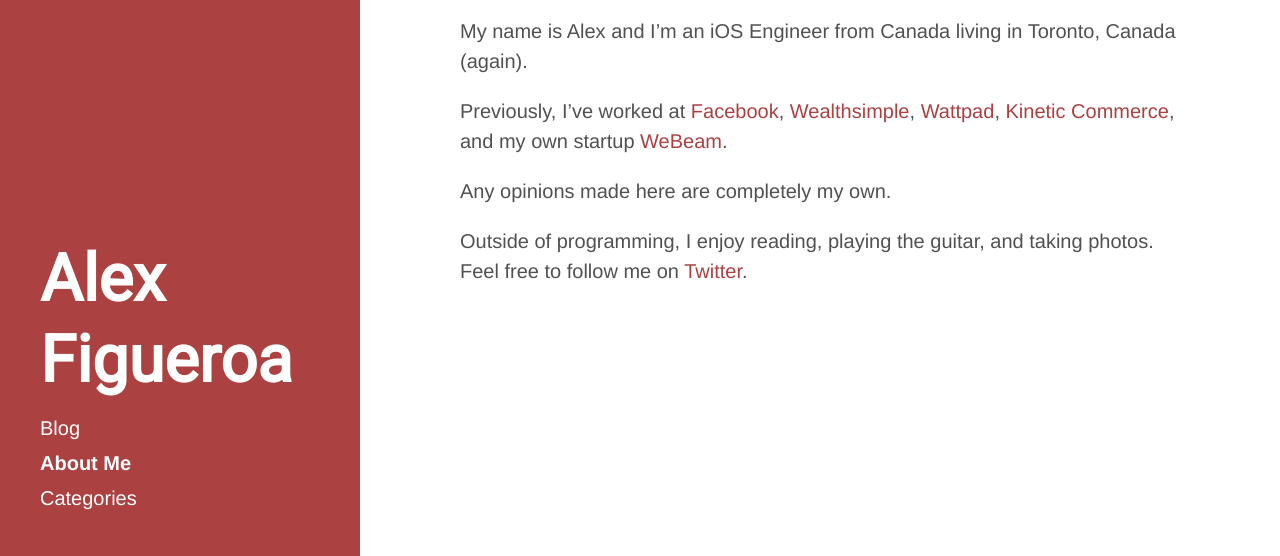
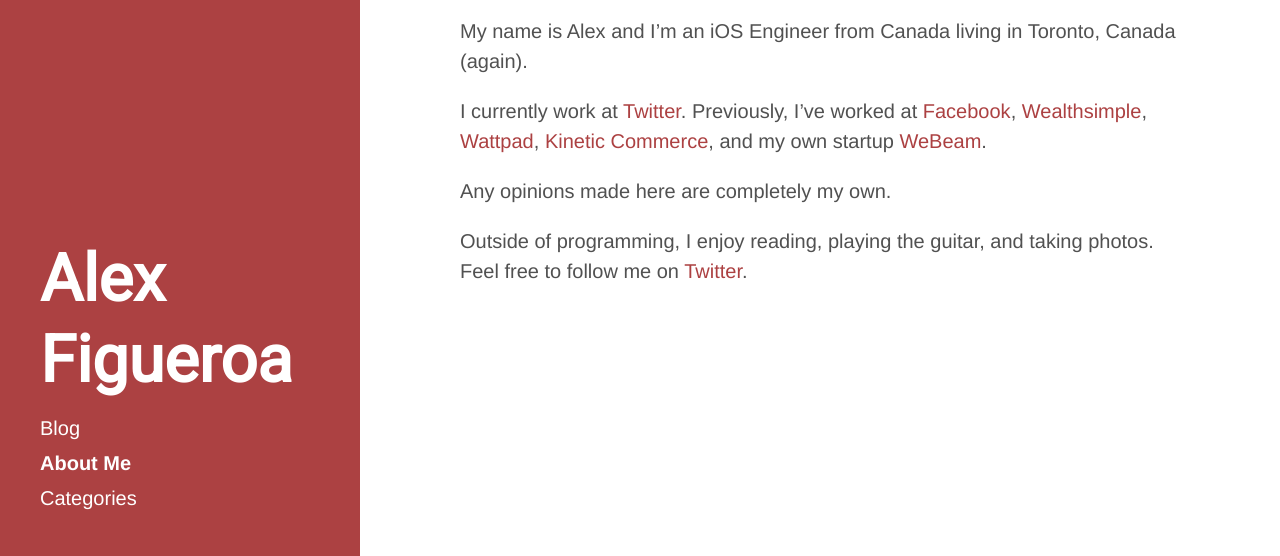
Before and after one commit to ajfigueroa/ajfigueroa.github.io, a Jekyll site: the page built from _pages/about.md, in a window 1280 px wide, cut to the strip 344-900 px from the top of the page. Built offline with Jekyll 4.4.1, drawn with Linux system fonts in a browser that asks for light colours.

Commit message:
Update job

```diff
--- a/_pages/about.md
+++ b/_pages/about.md
@@ -12,7 +12,7 @@ permalink: /about/
 
 My name is Alex and I'm an iOS Engineer from Canada living in Toronto, Canada (again).
 
-Previously, I've worked at [Facebook](https://www.facebook.com/), [Wealthsimple](https://wealthsimple.com), [Wattpad](https://wattpad.com), [Kinetic Commerce](https://kineticcommerce.com), and my own startup [WeBeam](https://www.producthunt.com/posts/webeam).
+I currently work at [Twitter](https://www.twitter.com). Previously, I've worked at [Facebook](https://www.facebook.com/), [Wealthsimple](https://wealthsimple.com), [Wattpad](https://wattpad.com), [Kinetic Commerce](https://kineticcommerce.com), and my own startup [WeBeam](https://www.producthunt.com/posts/webeam).
 
 Any opinions made here are completely my own.
 
```
